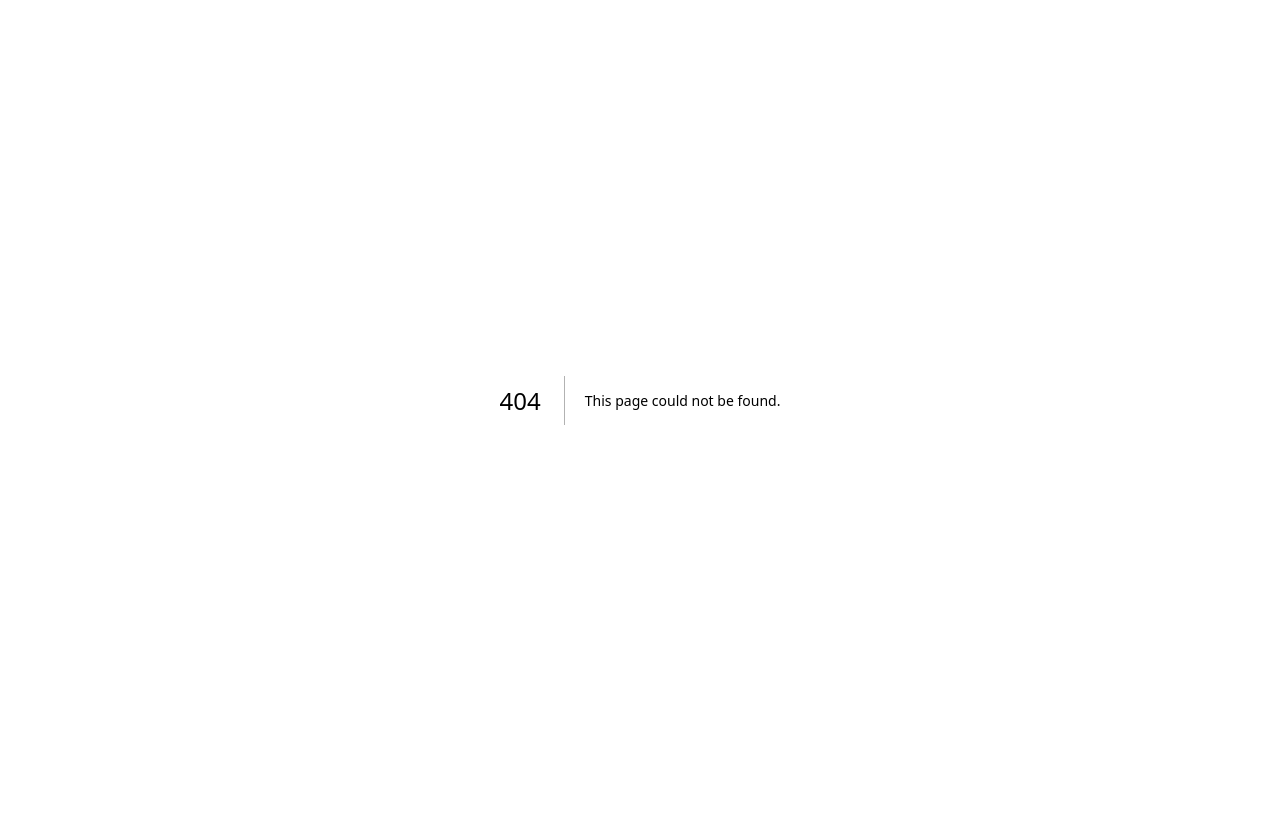
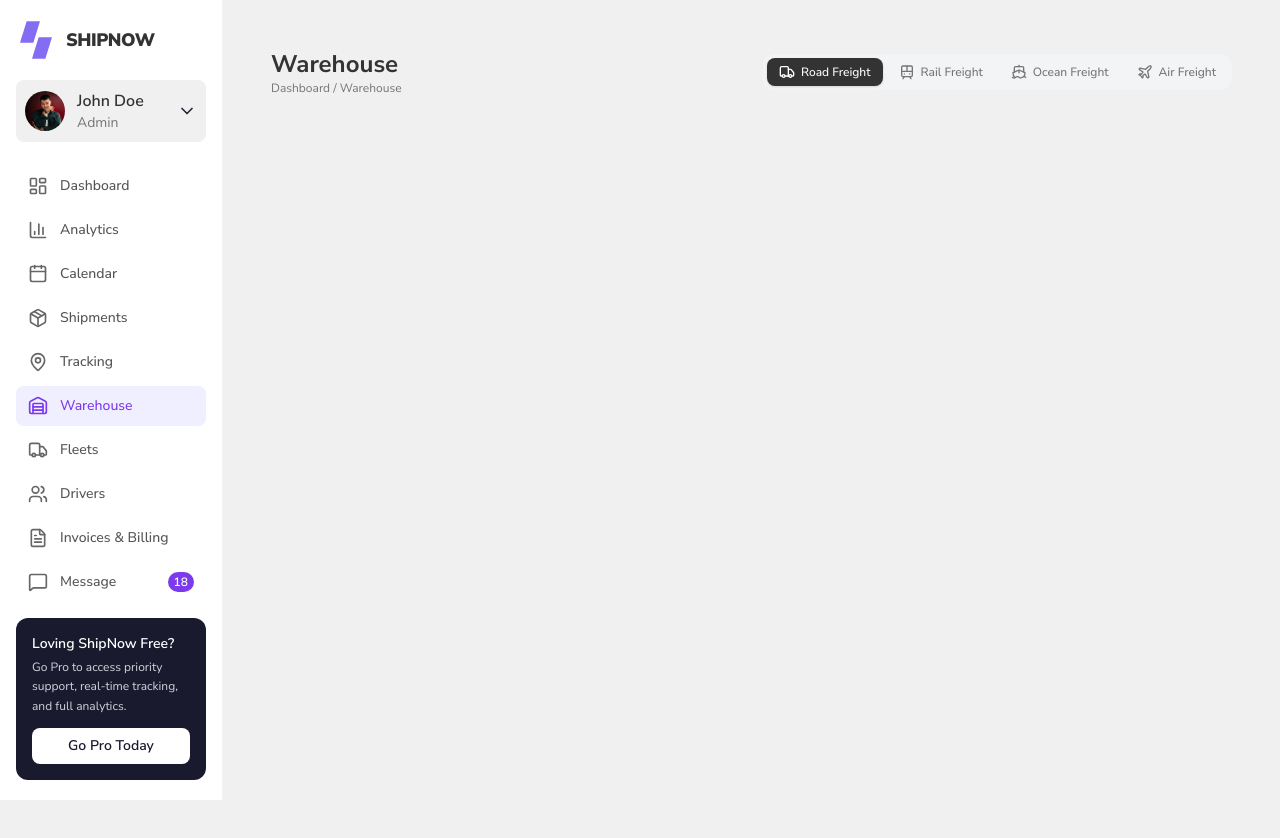
Before and after one commit to gmnayem631/ship-now, a Next.js app: page /warehouse in a window 1280 px wide. Before the commit this address had no page. Shown: the top 838 px of the page. Before the commit the page ends 800 px from the top, so only its background shows below. Built offline with nearby package versions, Linux system fonts and the light colour scheme.

Commit message:
feat: add top header in the /warehouse route

```diff
--- /dev/null
+++ b/app/(dashboard)/warehouse/page.tsx
@@ -0,0 +1,10 @@
+import WarehouseHeader from "@/app/components/warehouse/WarehouseHeader";
+
+export default function WarehouseDashboard() {
+  return (
+    <div className="min-h-screen space-y-6 p-6">
+      {/* Top Header*/}
+      <WarehouseHeader />
+    </div>
+  );
+}
--- /dev/null
+++ b/app/components/warehouse/WarehouseHeader.tsx
@@ -0,0 +1,33 @@
+import { Truck, Train, Ship, Plane } from "lucide-react";
+
+const WarehouseHeader = () => {
+  return (
+    <div className="flex flex-col items-start justify-between gap-4 md:flex-row md:items-center">
+      <div>
+        <h1 className="text-2xl font-bold text-[#333333]">Warehouse</h1>
+        <p className="text-xs text-[#757575]">Dashboard / Warehouse</p>
+      </div>
+
+      <div className="flex space-x-1 rounded-xl bg-gray-100 p-1 text-xs font-medium text-[#757575]">
+        <button className="flex items-center space-x-1.5 rounded-lg bg-[#333333] px-3 py-1.5 text-[#FEFEFE] shadow-sm">
+          <Truck className="h-4 w-4" />
+          <span>Road Freight</span>
+        </button>
+        <button className="flex items-center space-x-1.5 px-3 py-1.5 hover:text-[#333333]">
+          <Train className="h-4 w-4" />
+          <span>Rail Freight</span>
+        </button>
+        <button className="flex items-center space-x-1.5 px-3 py-1.5 hover:text-[#333333]">
+          <Ship className="h-4 w-4" />
+          <span>Ocean Freight</span>
+        </button>
+        <button className="flex items-center space-x-1.5 px-3 py-1.5 hover:text-[#333333]">
+          <Plane className="h-4 w-4" />
+          <span>Air Freight</span>
+        </button>
+      </div>
+    </div>
+  );
+};
+
+export default WarehouseHeader;
```
